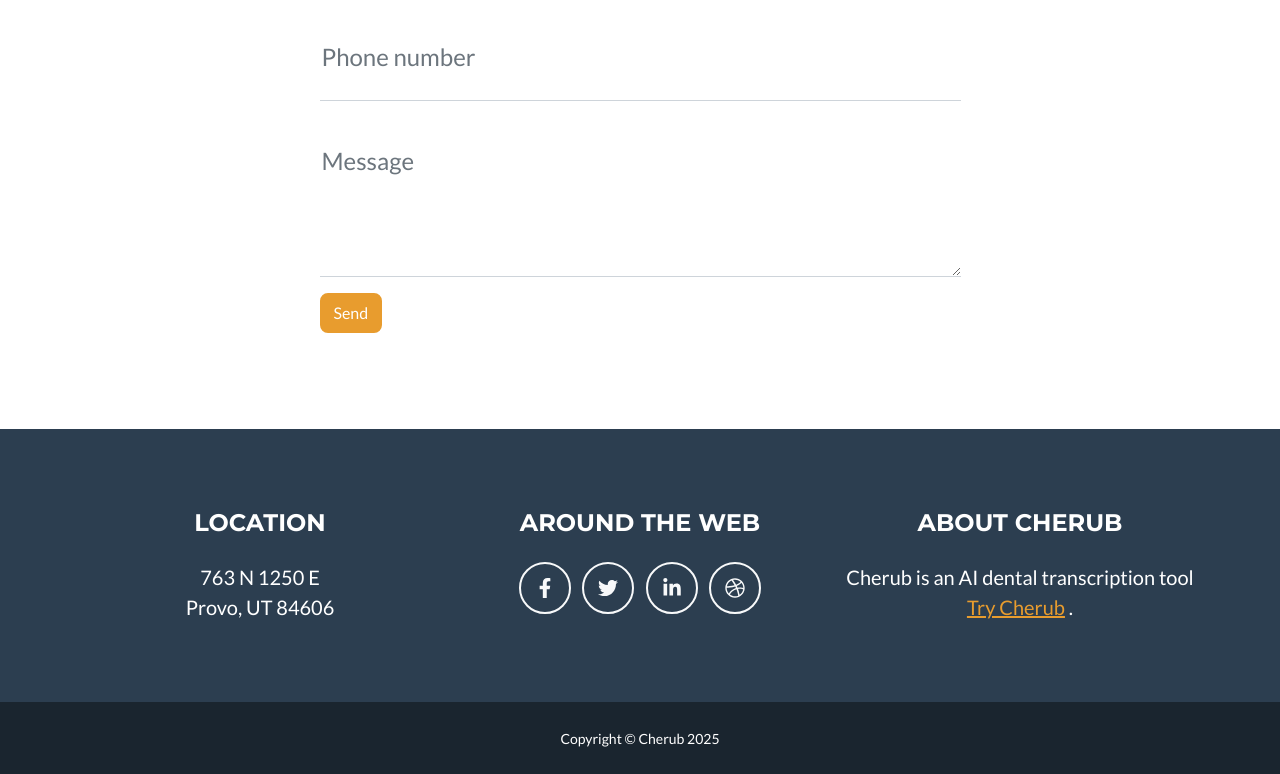
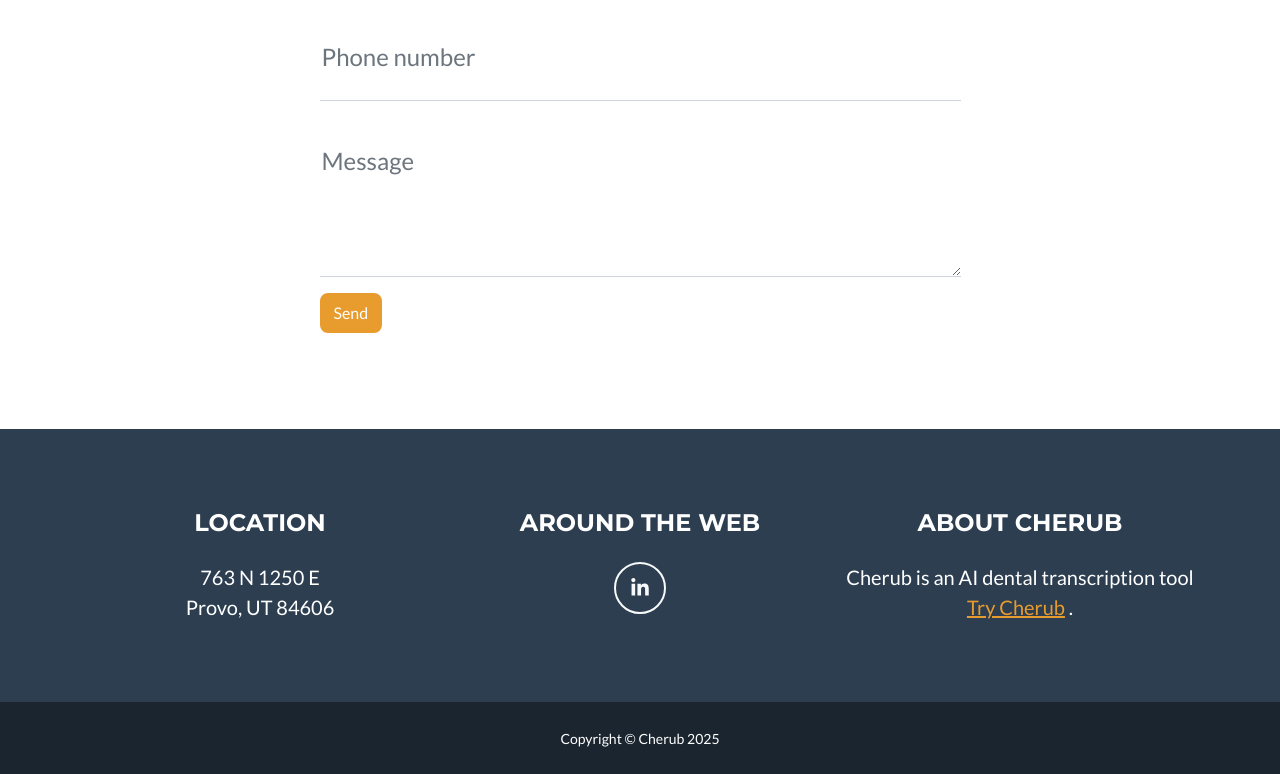
Before and after one commit to ncs35/CherubWebsite, a plain HTML site: page index.html in a window 1280 px wide. Shown: the part 2382-3156 px from the top of the page. Drawn offline with nearby package versions, Linux system fonts and the light colour scheme.

Commit message:
Commit 3

```diff
--- a/index.html
+++ b/index.html
@@ -112,7 +112,7 @@
                 </div>
                 <!-- About Section Button-->
                 <div class="text-center mt-4">
-                    <a class="btn btn-xl btn-outline-light" href="https://">
+                    <a class="btn btn-xl btn-outline-light" href="https://app.cherub-ai.org">
                         <i class="fas fa-download me-2"></i>
                         Get A Demo
                     </a>
@@ -211,10 +211,10 @@
                     <!-- Footer Social Icons-->
                     <div class="col-lg-4 mb-5 mb-lg-0">
                         <h4 class="text-uppercase mb-4">Around the Web</h4>
-                        <a class="btn btn-outline-light btn-social mx-1" href="#!"><i class="fab fa-fw fa-facebook-f"></i></a>
-                        <a class="btn btn-outline-light btn-social mx-1" href="#!"><i class="fab fa-fw fa-twitter"></i></a>
-                        <a class="btn btn-outline-light btn-social mx-1" href="#!"><i class="fab fa-fw fa-linkedin-in"></i></a>
-                        <a class="btn btn-outline-light btn-social mx-1" href="#!"><i class="fab fa-fw fa-dribbble"></i></a>
+                        <!--<a class="btn btn-outline-light btn-social mx-1" href="#!"><i class="fab fa-fw fa-facebook-f"></i></a>-->
+                        <!--<a class="btn btn-outline-light btn-social mx-1" href="#!"><i class="fab fa-fw fa-twitter"></i></a>-->
+                        <a class="btn btn-outline-light btn-social mx-1" href="https://www.linkedin.com/company/cherub-ai/about/"><i class="fab fa-fw fa-linkedin-in"></i></a>
+                         <!--<a class="btn btn-outline-light btn-social mx-1" href="#!"><i class="fab fa-fw fa-dribbble"></i></a>-->
                     </div>
                     <!-- Footer About Text-->
                     <div class="col-lg-4">
```
